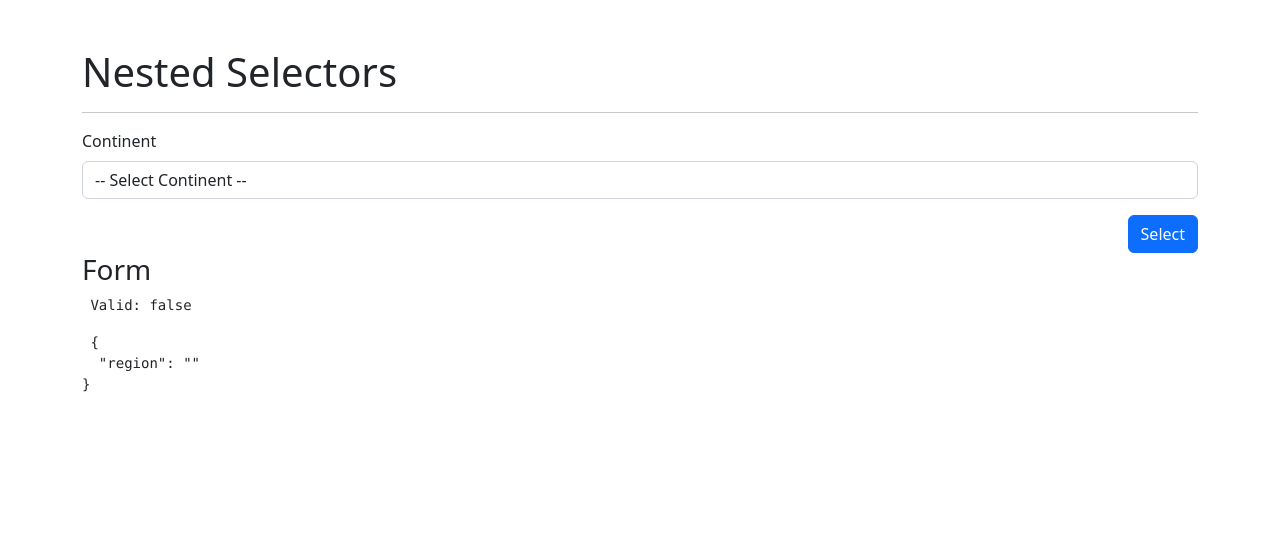
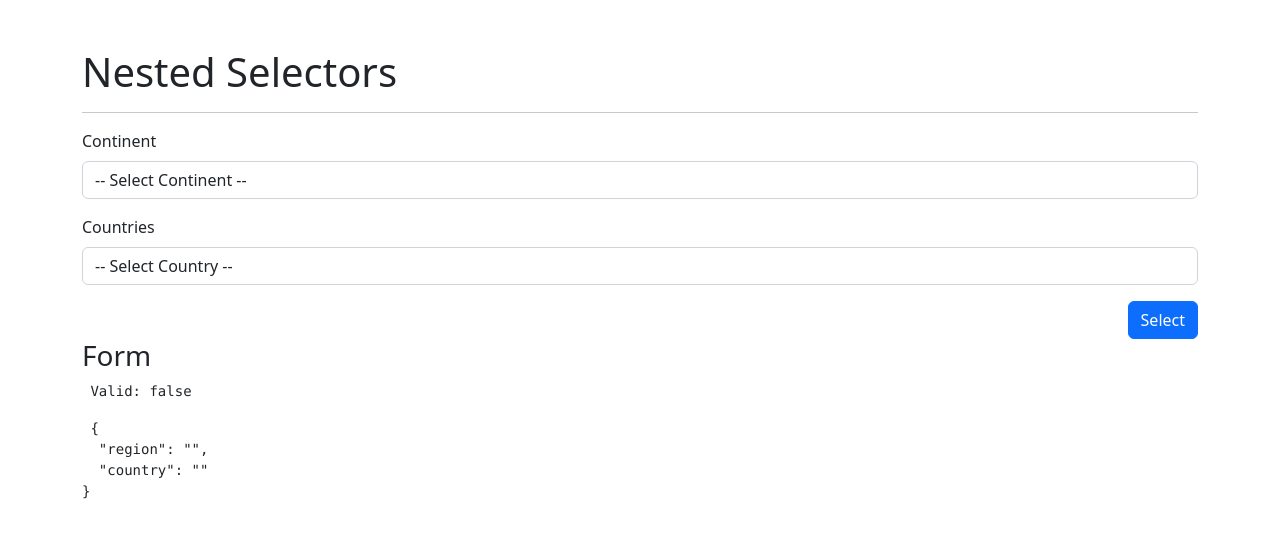
Before and after one commit to BryanParada/SelectorsApp, an Angular app: page /selector/selector in a window 1280 px wide. Shown: the top 538 px of the page. Built offline with nearby package versions, Linux system fonts and the light colour scheme.

Commit message:
V287 - Second nested selector

```diff
--- a/src/app/app.module.ts
+++ b/src/app/app.module.ts
@@ -1,5 +1,6 @@
 import { NgModule } from '@angular/core';
 import { BrowserModule } from '@angular/platform-browser';
+import { HttpClientModule } from "@angular/common/http";
 
 import { AppRoutingModule } from './app-routing.module';
 import { AppComponent } from './app.component';
@@ -10,6 +11,7 @@ import { AppComponent } from './app.component';
   ],
   imports: [
     BrowserModule,
+    HttpClientModule,
     AppRoutingModule
   ],
   providers: [],
--- /dev/null
+++ b/src/app/countries/interfaces/countries.interface.ts
@@ -0,0 +1,4 @@
+export interface CountrySmall {
+    name: string;
+    alpha3Code: string;
+}
--- a/src/app/countries/pages/selector-page/selector-page.component.html
+++ b/src/app/countries/pages/selector-page/selector-page.component.html
@@ -3,6 +3,7 @@
 
 <form [formGroup]="myFormSelector" (ngSubmit)="save()">
 
+    <!-- Continents -->
     <div class="row mb-3">
         <div class="col">
             <label class="form-label"> Continent</label>
@@ -11,6 +12,19 @@
                 <option value=""> -- Select Continent -- </option>
                 <option *ngFor="let region of regions"
                         [value]="region | lowercase "> {{region}} </option>
+            </select>
+        </div>
+    </div>
+
+    <!-- Countries -->
+    <div class="row mb-3">
+        <div class="col">
+            <label class="form-label"> Countries</label>
+            <select class="form-control"
+                    formControlName="country">
+                <option value=""> -- Select Country -- </option>
+                <option *ngFor="let country of countries"
+                        [value]="country.alpha3Code | lowercase "> {{country.name}} </option>
             </select>
         </div>
     </div>
--- a/src/app/countries/pages/selector-page/selector-page.component.ts
+++ b/src/app/countries/pages/selector-page/selector-page.component.ts
@@ -1,6 +1,7 @@
 import { Component, OnInit  } from '@angular/core';
 import { FormBuilder, FormGroup, Validators } from '@angular/forms';
 import { CountriesService } from '../../services/countries.service';
+import { CountrySmall } from '../../interfaces/countries.interface';
 
 interface MenuItem {
   text: string;
@@ -16,11 +17,13 @@ interface MenuItem {
 export class SelectorPageComponent implements OnInit  {
 
   myFormSelector: FormGroup = this.fb.group({
-    region: ['', Validators.required]
+    region : ['', Validators.required],
+    country: ['', Validators.required]
   })
 
   // fill selectors
   regions: string[] = [];
+  countries: CountrySmall[] = [];
 
   constructor( private fb: FormBuilder,
                private countriesService: CountriesService) { }
@@ -28,6 +31,19 @@ export class SelectorPageComponent implements OnInit  {
   ngOnInit(): void {
 
     this.regions = this.countriesService.regions;
+
+    //when region changes
+    this.myFormSelector.get('region')?.valueChanges
+        .subscribe( region =>{
+          // console.log(region);
+          this.countriesService.getCountriesByRegion(region)
+              .subscribe( countries => {
+                this.countries = countries
+                // console.log(countries);
+
+              })
+
+        })
 
   }
 
--- a/src/app/countries/services/countries.service.ts
+++ b/src/app/countries/services/countries.service.ts
@@ -1,9 +1,14 @@
+import { HttpClient } from '@angular/common/http';
 import { Injectable } from '@angular/core';
+import { Observable } from 'rxjs';
+import { CountrySmall } from '../interfaces/countries.interface';
 
 @Injectable({
   providedIn: 'root'
 })
 export class CountriesService {
+
+  private _baseUrl: string = 'https://restcountries.com/v2'
 
   private _regions: string[] = ['Africa', 'Americas', 'Asia', 'Europe', 'Oceania'];
 
@@ -11,5 +16,13 @@ export class CountriesService {
     return [...this._regions]; //<------- se desestructura con [...] para generar una copia, asi podemos editar este objeto sin miedo a que se modifique _regions
   }
 
-  constructor() { }
+  constructor( private http: HttpClient) { }
+
+  getCountriesByRegion ( region: string) : Observable<CountrySmall[]>{
+
+    const url: string = `${ this._baseUrl}/region/${ region }?fields=alpha3Code,name`
+
+    return this.http.get<CountrySmall[]>( url );
+
+  }
 }
```
